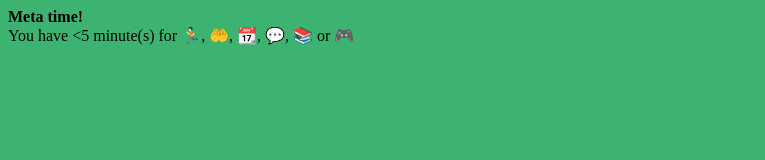
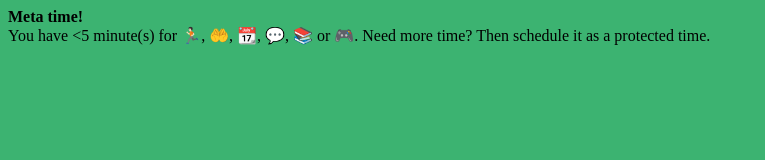
Before and after one commit to scahyono/meta-action, a plain HTML site: page index.html in a window 1280 px wide. Shown: the whole page, without its empty margins (0-765 px from the left). Drawn offline with Linux system fonts and the light colour scheme.

Commit message:
Update index.html

```diff
--- a/index.html
+++ b/index.html
@@ -5,7 +5,7 @@ const timelyAdvices={
 	5:'have a clear mind and fit body',
 	9:'get things done',
 	13:'grow your wealth and freedom',
-	17:'cultivate a loving family',
+	17:'cultivate a house full of love',
 	21:'have a sweet dream'
 };
 function updateAdvice() {
@@ -30,10 +30,10 @@ function updateAdvice() {
 	} else if (normalizedMinute<20) {
 		document.body.style.background = 'MediumSeaGreen';
 		timeLeft = 20-normalizedMinute;
-		adviceText = "<b>Meta time!</b><br>You have <" + timeLeft + " minute(s) for 🏃🏻, 🤲, 📆, 💬, 📚 or 🎮" ;
+		adviceText = "<b>Meta time!</b><br>You have <" + timeLeft + " minute(s) for 🏃🏻, 🤲, 📆, 💬, 📚 or 🎮. Need more time? Then schedule it as a protected time." ;
 	} else {
 		document.body.style.background = 'SkyBlue';
-		adviceText = "<b>Action time!</b><br>Protect your time. Do something great ☑️, such as " + nowAdvice + " for the next " + timeLeft + "+ minute(s)" ;
+		adviceText = "<b>Action time!</b><br>Protect your time. Do something great ☑️, such as " + nowAdvice + " for the next " + timeLeft + "+ minute(s). Then enjoy the quick reward 😉 afterwards." ;
 	}
 	document.getElementById('advice').innerHTML = adviceText;
 }
```
